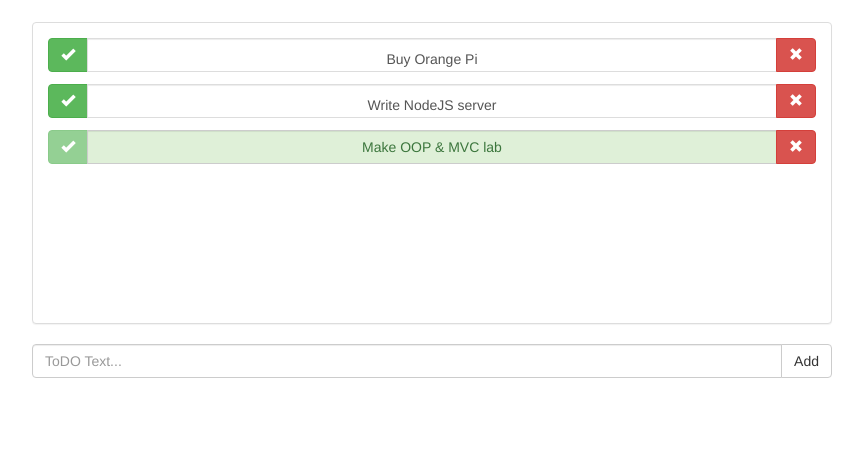
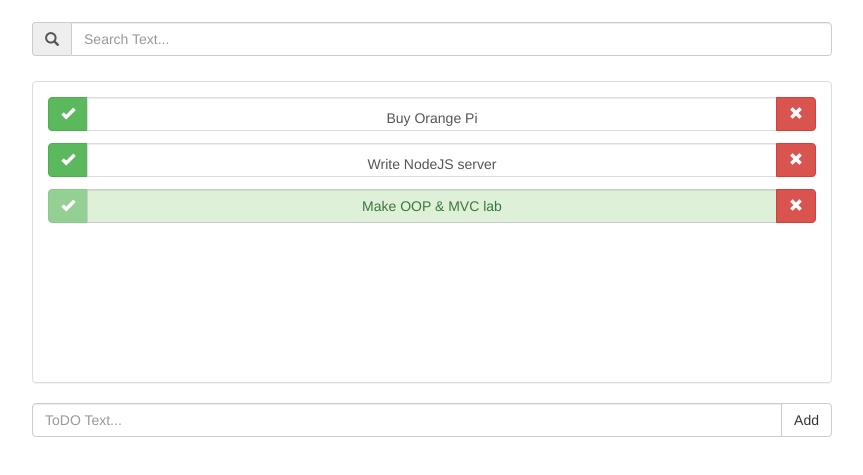
Before and after one commit to ifedyukin/FrontEndLab, a plain HTML site: page index.html in a window 1280 px wide. Shown: the part 63-538 px from the top of the page, without its empty margins (208-1071 px from the left). Drawn offline with Linux system fonts and the light colour scheme.

Commit message:
Search form

```diff
--- a/css/custom.css
+++ b/css/custom.css
@@ -1,5 +1,9 @@
 body{
     text-align: center;
+}
+
+.input-group{
+    margin-bottom: 25px;
 }
 
 section{
--- a/index.html
+++ b/index.html
@@ -10,7 +10,13 @@
 
 <body>
 	<h1>ToDO List</h1>
+
 	<section>
+		<div class="input-group">
+			<span class="input-group-addon" id="basic-addon1">
+				<span class="glyphicon glyphicon-search" aria-hidden="true"></span></span>
+			<input type="text" class="form-control" id="SearchItem" placeholder="Search Text...">
+		</div>
 		<div class="panel panel-default">
 			<div id="listItems" class="panel-body">
 
```
